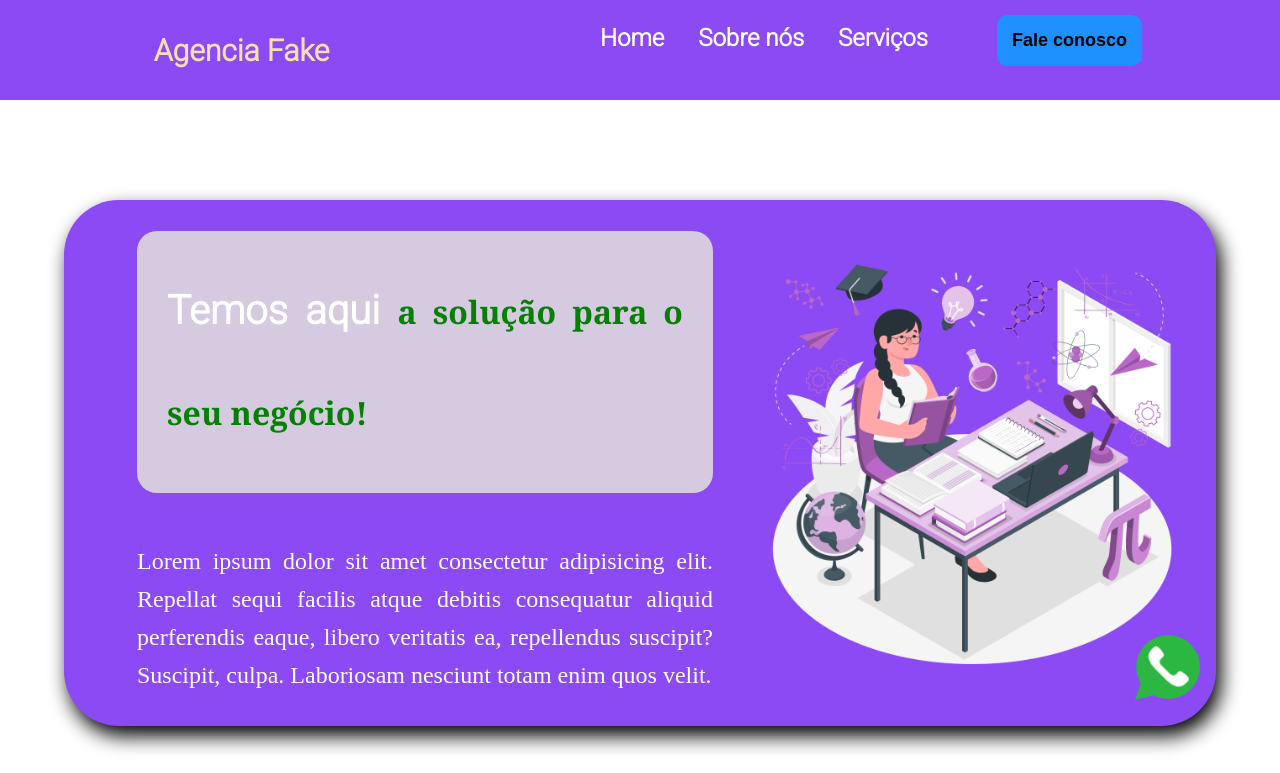
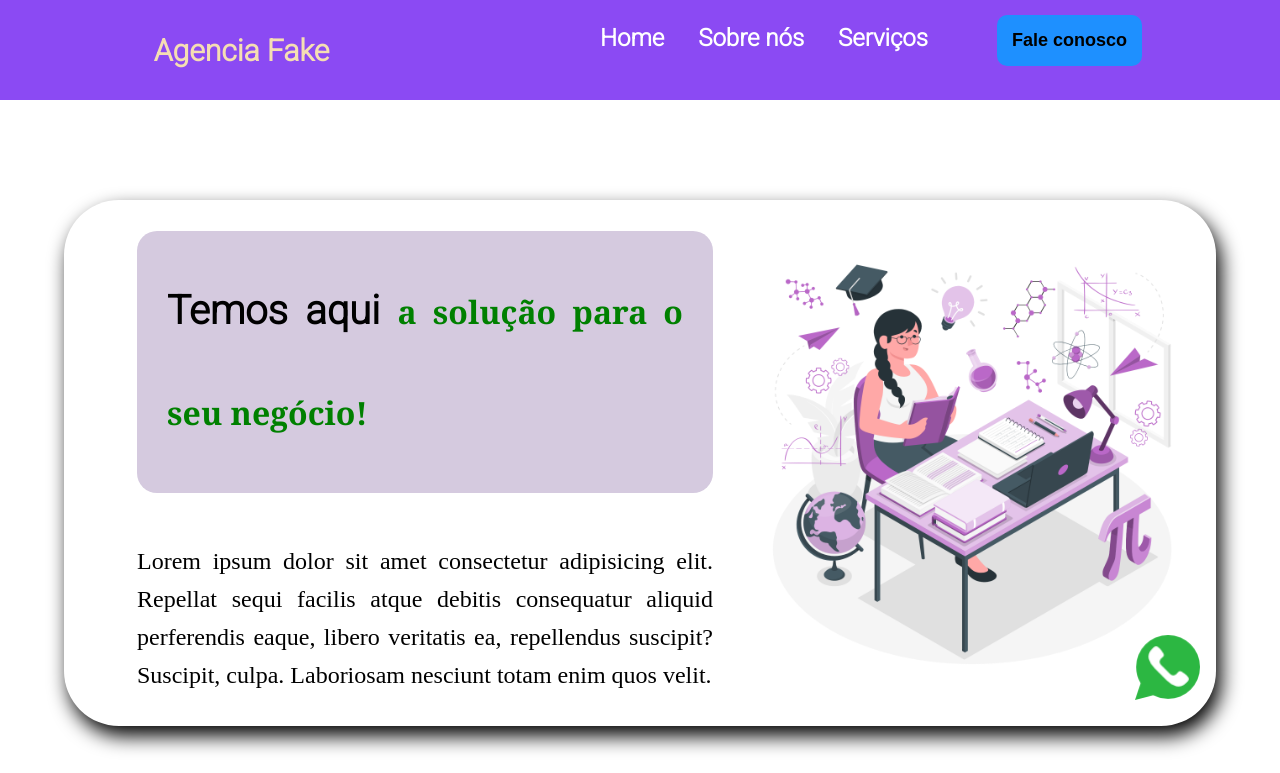
Before and after one commit to titicos/site-isp, a plain HTML site: page index.html in a window 1280 px wide. Shown: the top 773 px of the page. Drawn offline with Linux system fonts and the light colour scheme; a web font is replaced by a local one.

Commit message:
Update style.css

```diff
--- a/style.css
+++ b/style.css
@@ -71,8 +71,7 @@
     gap: 50px;
     width: 90%;
     font-size: 24px;
-    background-color:#8b4af3;
-    color: white;
+    color:black;
     border-radius: 55px 55px;
     box-shadow:black 5px 10px 20px;
     margin-top: 100px;
```
